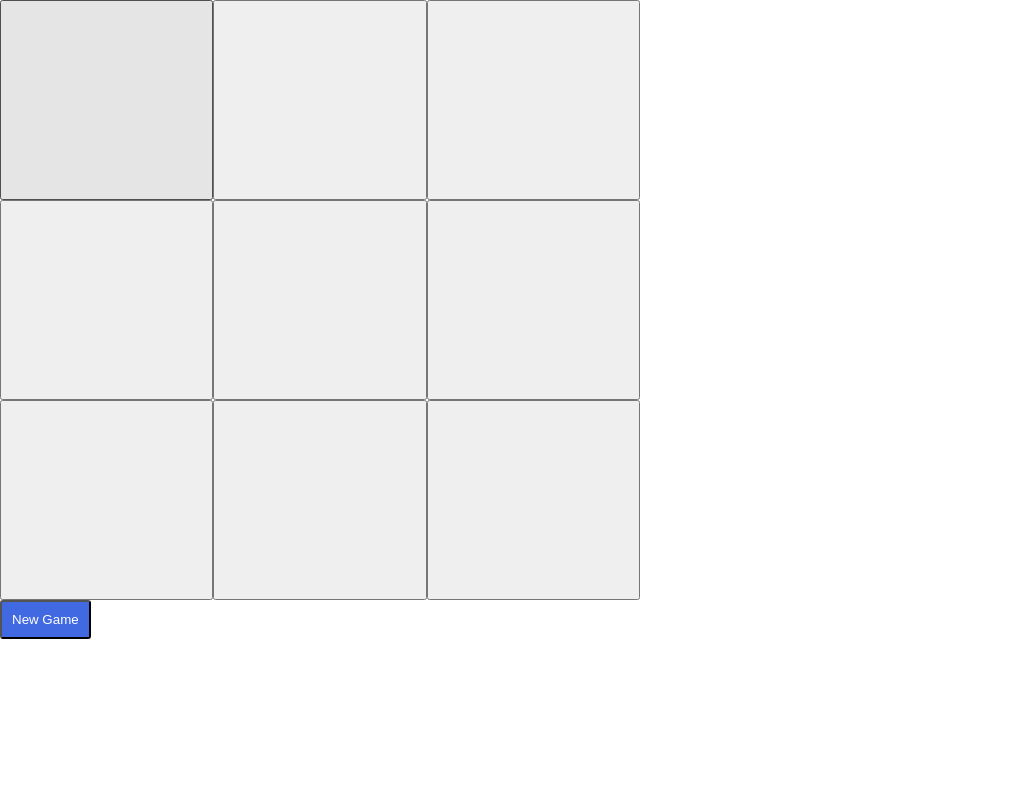
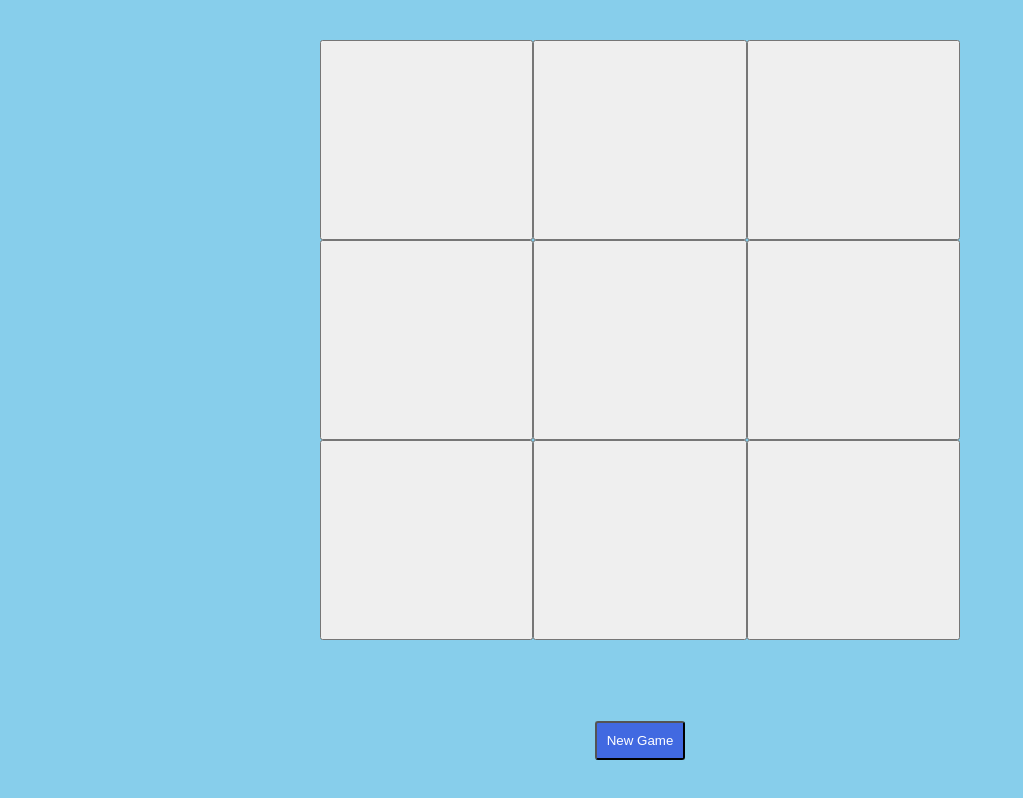
Before and after one commit to miriyan19425/game-tic-tac-toe, a React (Vite) app: page / in a window 1280 px wide. Shown: the whole page, without its empty margins (0-1023 px from the left). Built offline with nearby package versions, Linux system fonts and the light colour scheme.

Commit message:
Update index.css

```diff
--- a/src/index.css
+++ b/src/index.css
@@ -8,7 +8,7 @@ html {
     font-size: 62.5%;
 }
 
-main {
+#root {
     height: 100vh;
     background-color: SkyBlue;
     display: flex;
```
